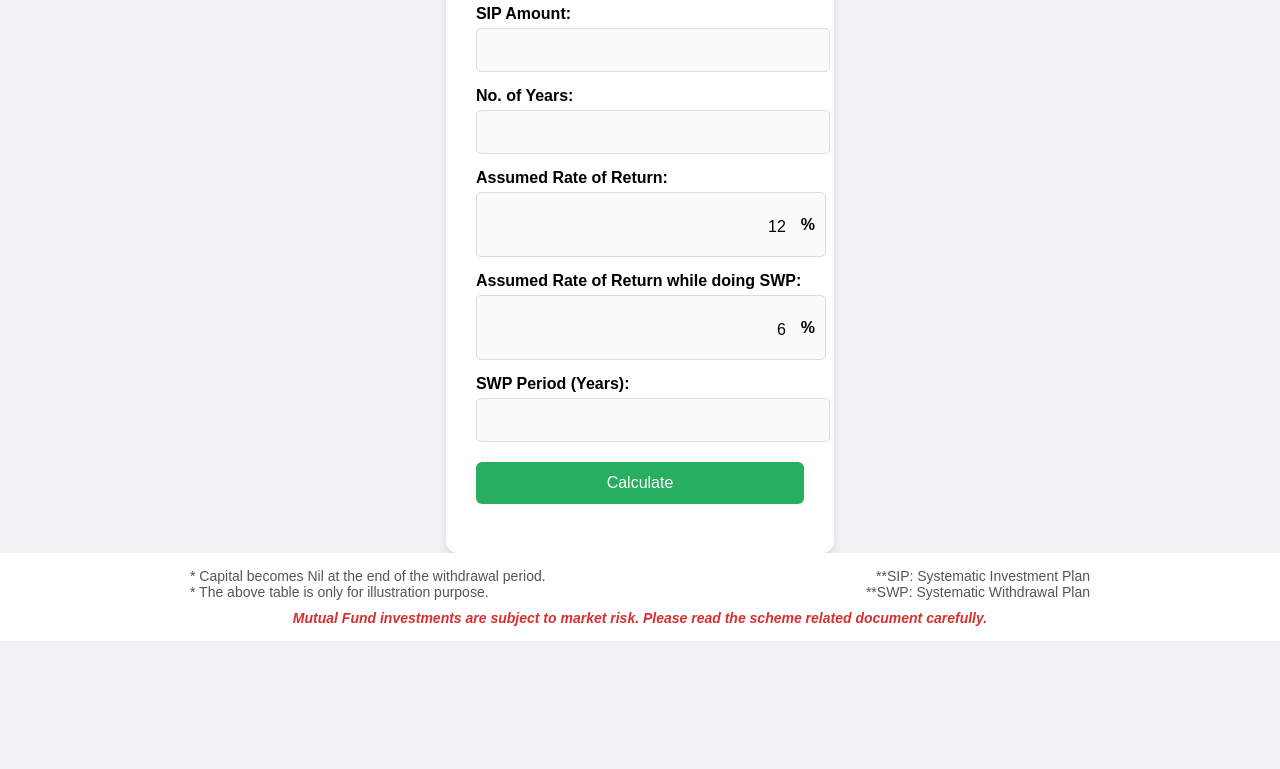
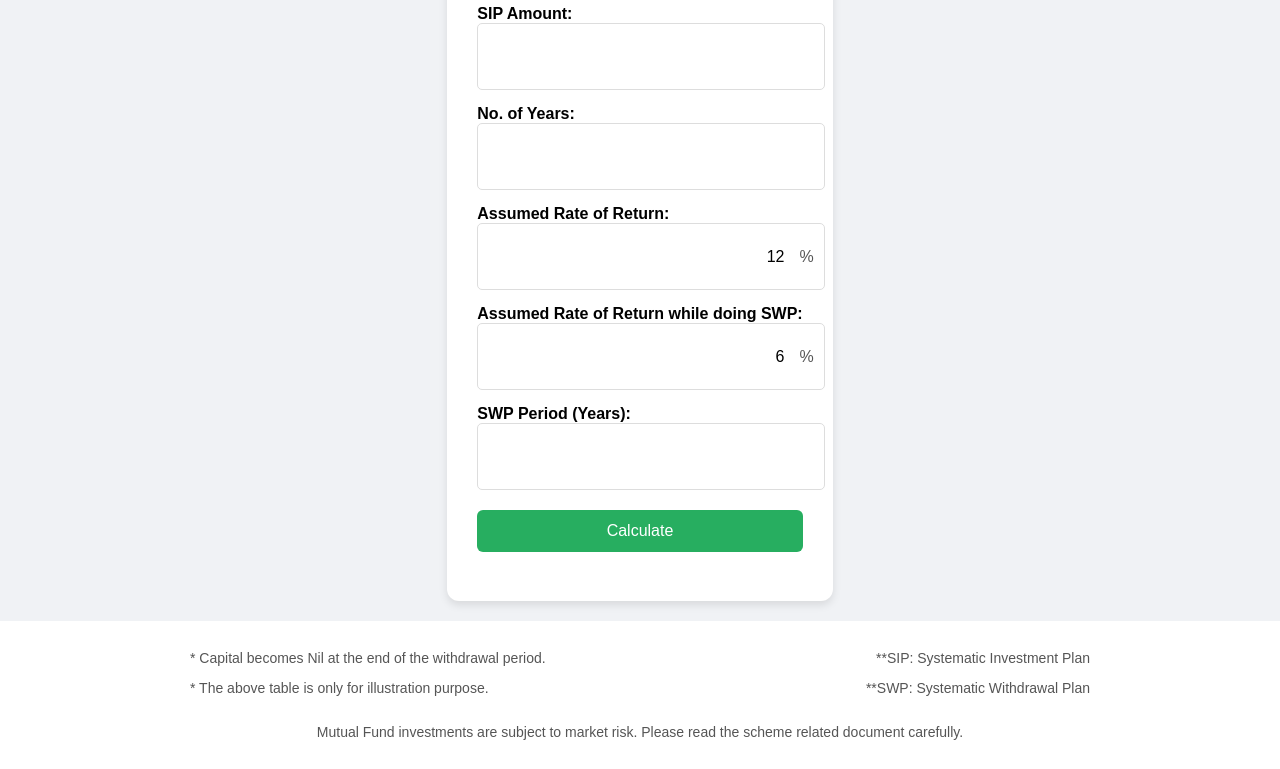
Before and after one commit to arungnaneshwaran/swpCalculator, a plain HTML site: page index.html in a window 1280 px wide. Shown: the part 193-962 px from the top of the page. Before the commit the page ends 834 px from the top, so only its background shows below. Drawn offline with Linux system fonts and the light colour scheme.

Commit message:
Update index.html

```diff
--- a/index.html
+++ b/index.html
@@ -34,44 +34,45 @@
             margin-top: 15px;
             text-align: left;
         }
-        input[type="number"] {
-            width: 100%;
-            padding: 12px;
-            font-size: 16px;
-            border: 1px solid #ddd;
-            border-radius: 5px;
-            background: #fafafa;
-            margin-top: 5px;
-            -webkit-appearance: none;
-            -moz-appearance: textfield;
-        }
-        input[type="number"]::-webkit-inner-spin-button,
-        input[type="number"]::-webkit-outer-spin-button {
-            -webkit-appearance: none;
-            margin: 0;
-        }
-        .styled-number {
+        .input-group {
             display: flex;
             align-items: center;
             border: 1px solid #ddd;
             border-radius: 5px;
             padding: 10px;
-            background: #fafafa;
             width: 100%;
-            margin-top: 5px;
+            height: 45px;
+            background: #fff;
         }
-        .styled-number input {
+        .input-group input {
             border: none;
+            background: transparent;
+            font-size: 16px;
+            width: 100%;
             outline: none;
-            flex: 1;
-            background: transparent;
-            padding: 10px;
-            font-size: 16px;
             text-align: right;
         }
-        .styled-number span {
-            font-weight: 600;
+        .input-group span {
+            font-size: 16px;
+            color: #555;
             margin-left: 5px;
+        }
+        input[type="number"] {
+            width: 100%;
+            height: 45px;
+            padding: 10px;
+            border: 1px solid #ddd;
+            border-radius: 5px;
+            font-size: 16px;
+            -moz-appearance: textfield; /* Hide arrows in Firefox */
+        }
+        input[type="number"]::-webkit-outer-spin-button,
+        input[type="number"]::-webkit-inner-spin-button {
+            -webkit-appearance: none; /* Hide arrows in Chrome/Safari */
+            margin: 0;
+        }
+        .input-group input[type="number"] {
+            border: none; /* Remove border for inputs inside .input-group */
         }
         input[type="submit"] {
             background-color: #27ae60;
@@ -98,6 +99,7 @@
             padding: 15px 30px;
             width: 100%;
             text-align: center;
+            margin-top: 20px;
         }
         .footer-content {
             display: flex;
@@ -111,6 +113,10 @@
         }
         .footer-right {
             text-align: right;
+        }
+        .footer-center {
+            text-align: center;
+            margin-top: 10px;
         }
         .disclaimer {
             font-weight: bold;
@@ -136,6 +142,31 @@
             }
         }
     </style>
+    <script>
+        function formatCurrency(value) {
+            return new Intl.NumberFormat('en-IN', { style: 'currency', currency: 'INR', maximumFractionDigits: 0 }).format(value);
+        }
+
+        function handleSubmit(event) {
+            event.preventDefault();
+            let sip = parseFloat(document.getElementById('sip').value);
+            let years = parseInt(document.getElementById('years').value);
+            let rate = parseFloat(document.getElementById('rate').value) / 100 / 12;
+            let swpRate = parseFloat(document.getElementById('swpRate').value) / 100 / 12;
+            let swpYears = parseInt(document.getElementById('swpYears').value);
+
+            let months = years * 12;
+            let futureValue = sip * ((Math.pow(1 + rate, months) - 1) / rate) * (1 + rate);
+            futureValue = Math.round(futureValue / 100) * 100;
+
+            let swpMonths = swpYears * 12;
+            let swpAmount = (futureValue * swpRate) / (1 - Math.pow(1 + swpRate, -swpMonths));
+            swpAmount = Math.round(swpAmount / 100) * 100;
+
+            document.getElementById('futureValue').innerText = `Future Value: ${formatCurrency(futureValue)}`;
+            document.getElementById('swpAmount').innerText = `SWP Amount per Month: ${formatCurrency(swpAmount)}`;
+        }
+    </script>
 </head>
 <body>
     <div class="container">
@@ -147,12 +178,12 @@
             <label for="years">No. of Years:</label>
             <input type="number" id="years" name="years" required>
             <label for="rate">Assumed Rate of Return:</label>
-            <div class="styled-number">
+            <div class="input-group">
                 <input type="number" id="rate" name="rate" value="12" required>
                 <span>%</span>
             </div>
             <label for="swpRate">Assumed Rate of Return while doing SWP:</label>
-            <div class="styled-number">
+            <div class="input-group">
                 <input type="number" id="swpRate" name="swpRate" value="6" required>
                 <span>%</span>
             </div>
@@ -166,15 +197,17 @@
     <div class="footer">
         <div class="footer-content">
             <div class="footer-left">
-                * Capital becomes Nil at the end of the withdrawal period.<br>
-                * The above table is only for illustration purpose.
+                <p>* Capital becomes Nil at the end of the withdrawal period.</p>
+                <p>* The above table is only for illustration purpose.</p>
             </div>
             <div class="footer-right">
-                **SIP: Systematic Investment Plan<br>
-                **SWP: Systematic Withdrawal Plan
+                <p>**SIP: Systematic Investment Plan</p>
+                <p>**SWP: Systematic Withdrawal Plan</p>
             </div>
         </div>
-        <div class="disclaimer">Mutual Fund investments are subject to market risk. Please read the scheme related document carefully.</div>
+        <div class="footer-center">
+            <p>Mutual Fund investments are subject to market risk. Please read the scheme related document carefully.</p>
+        </div>
     </div>
 </body>
 </html>
```
